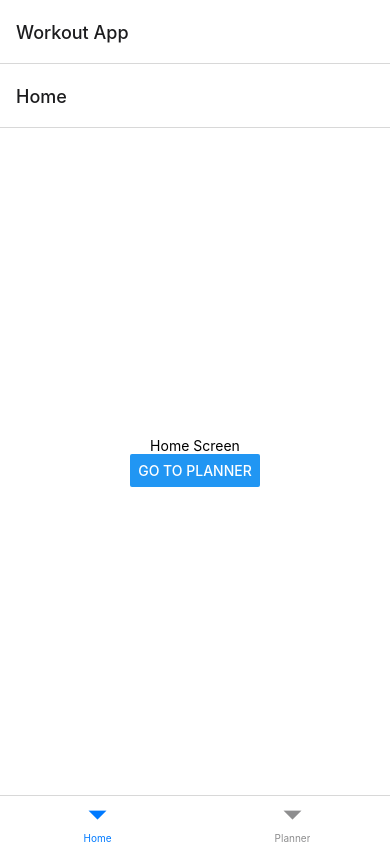
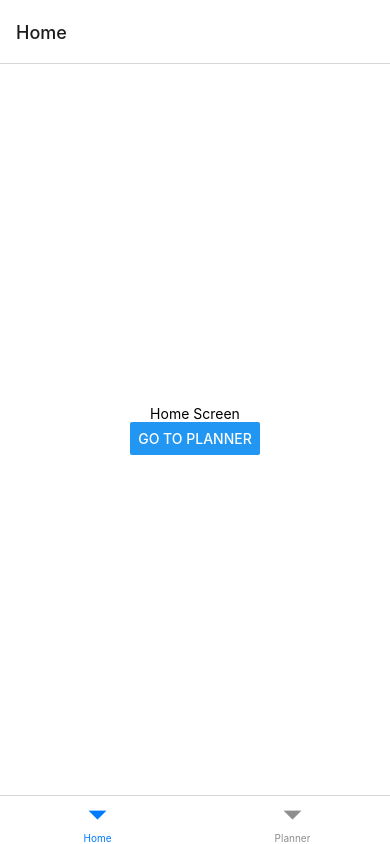
Before and after one commit to jbdura/workout-app, a React Native app: screen / in a window 390 px wide. Built offline with nearby package versions, Linux system fonts and the light colour scheme.

Commit message:
hide header

```diff
--- a/src/navigation/RootNav.tsx
+++ b/src/navigation/RootNav.tsx
@@ -11,8 +11,9 @@ function RootNavigator() {
   return (
     <Stack.Navigator>
       <Stack.Screen
-        name='Workout App'
+        name='root'
         component={BottomTabNav}
+        options={{headerShown: false}}
       />
     </Stack.Navigator>
   );
```
